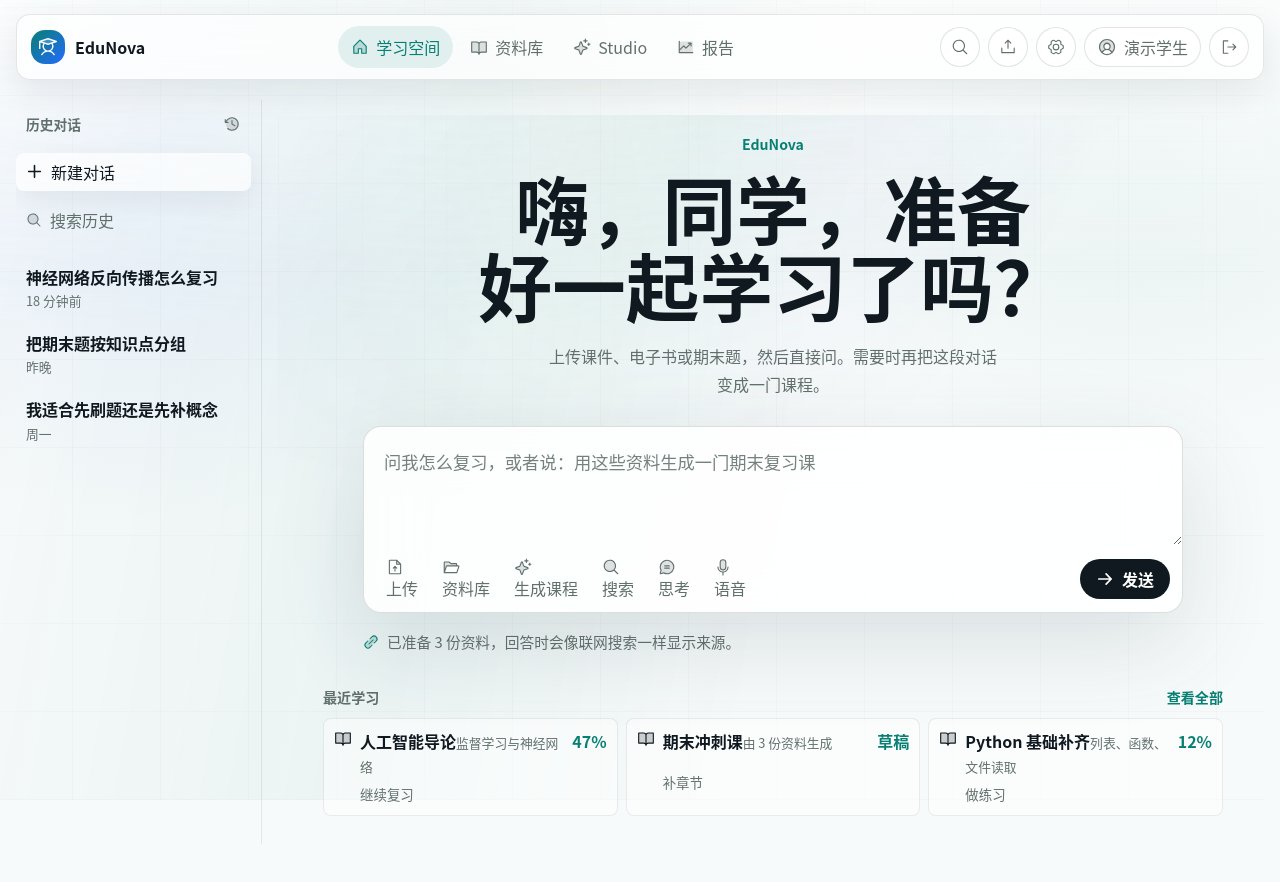
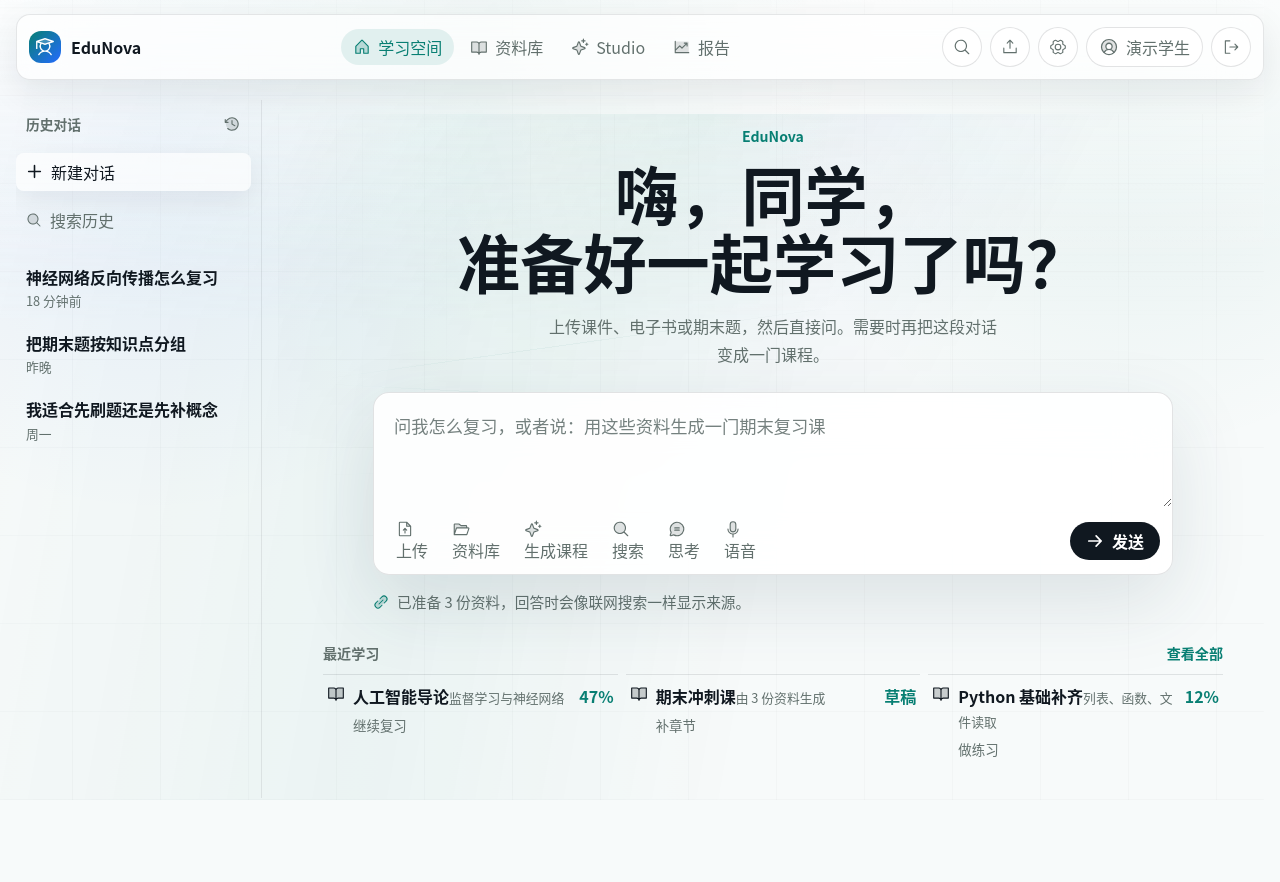
Before and after one commit to woshimaxfive/EduNova, a React (Vite) app in the folder frontend/: page /login in a window 1280 px wide. Both pictures are taken after a click on the button "登录". Shown: the top 882 px of the page. Built offline with nearby package versions, Linux system fonts and the light colour scheme.

Commit message:
style(frontend): polish learning home visual rhythm

```diff
--- a/frontend/src/pages/LearningSpacePage.tsx
+++ b/frontend/src/pages/LearningSpacePage.tsx
@@ -91,6 +91,11 @@ export function LearningSpacePage() {
   return (
     <LearningSpaceShell>
       <div className="learning-home">
+        <div className="learning-signal" aria-hidden="true">
+          <span />
+          <span />
+          <span />
+        </div>
         <section className="home-history-rail" aria-label="历史对话">
           <div className="home-rail-heading">
             <span>历史对话</span>
@@ -117,7 +122,10 @@ export function LearningSpacePage() {
         <section className="home-chat-stage" aria-label="AI 学习入口">
           <div className="home-hero-copy">
             <p className="home-kicker">EduNova</p>
-            <h1>嗨，同学，准备好一起学习了吗？</h1>
+            <h1>
+              <span>嗨，同学，</span>
+              <span>准备好一起学习了吗？</span>
+            </h1>
             <p>上传课件、电子书或期末题，然后直接问。需要时再把这段对话变成一门课程。</p>
           </div>
 
@@ -173,9 +181,10 @@ export function LearningSpacePage() {
               <span>最近学习</span>
               <button type="button">查看全部</button>
             </div>
-            <div className="recent-course-list">
+            <ul className="recent-course-list" aria-label="最近学习列表">
               {recentCourses.map((course) => (
-                <button className="recent-course" key={course.id} type="button">
+                <li key={course.id}>
+                  <button className="recent-course" type="button">
                     <BookOpen size={18} weight="duotone" aria-hidden="true" />
                     <span>
                       <strong>{course.title}</strong>
@@ -184,8 +193,9 @@ export function LearningSpacePage() {
                     <em>{course.progress}</em>
                     <span className="course-next">{course.next}</span>
                   </button>
+                </li>
               ))}
-            </div>
+            </ul>
           </section>
         </section>
       </div>
--- a/frontend/src/styles/global.css
+++ b/frontend/src/styles/global.css
@@ -146,13 +146,13 @@ a {
   align-items: center;
   gap: 20px;
   width: min(1420px, calc(100% - 32px));
-  min-height: 72px;
+  min-height: 62px;
   margin: 14px auto 0;
-  padding: 10px 14px;
+  padding: 8px 12px;
   border: 1px solid var(--line);
   border-radius: var(--radius);
   background: var(--surface);
-  box-shadow: 0 16px 44px rgba(20, 32, 29, 0.08);
+  box-shadow: 0 14px 38px rgba(20, 32, 29, 0.07);
   backdrop-filter: blur(22px);
   -webkit-backdrop-filter: blur(22px);
 }
@@ -195,9 +195,9 @@ a {
 }
 
 .brand-symbol {
-  width: 34px;
-  height: 34px;
-  border-radius: var(--radius);
+  width: 32px;
+  height: 32px;
+  border-radius: 12px;
   color: var(--accent-strong);
   background: var(--accent-soft);
 }
@@ -210,8 +210,8 @@ a {
 
 .nav-link {
   gap: 7px;
-  min-height: 42px;
-  padding: 0 13px;
+  min-height: 36px;
+  padding: 0 12px;
   border-radius: var(--radius-control);
   color: var(--text-muted);
   transition:
@@ -1964,7 +1964,7 @@ a {
   }
 }
 
-/* Phase 3R2: quiet conversation-first learning home */
+/* Phase 3R3: quiet conversation-first learning home */
 .learning-home {
   position: relative;
   display: grid;
@@ -1988,6 +1988,65 @@ a {
     repeating-linear-gradient(90deg, rgba(16, 24, 32, 0.022) 0 1px, transparent 1px 84px);
   mask-image: linear-gradient(180deg, rgba(0, 0, 0, 0.78), transparent);
   opacity: 0.82;
+}
+
+.learning-signal {
+  position: absolute;
+  inset: 30% 18% auto 22%;
+  z-index: 0;
+  height: 190px;
+  pointer-events: none;
+  opacity: 0.54;
+  mask-image: linear-gradient(90deg, transparent, rgba(0, 0, 0, 0.84) 18%, rgba(0, 0, 0, 0.78) 76%, transparent);
+}
+
+.learning-signal span {
+  position: absolute;
+  left: 0;
+  right: 0;
+  height: 1px;
+  background: linear-gradient(90deg, transparent, rgba(8, 127, 115, 0.2), rgba(16, 24, 32, 0.05), transparent);
+  transform-origin: 50% 50%;
+}
+
+.learning-signal span:nth-child(1) {
+  top: 22px;
+  transform: rotate(-8deg);
+}
+
+.learning-signal span:nth-child(2) {
+  top: 92px;
+  transform: rotate(3deg);
+}
+
+.learning-signal span:nth-child(3) {
+  top: 154px;
+  transform: rotate(-2deg);
+}
+
+@media (prefers-reduced-motion: no-preference) {
+  .learning-signal span {
+    animation: learning-signal-drift 8s ease-in-out infinite alternate;
+  }
+
+  .learning-signal span:nth-child(2) {
+    animation-delay: 1.2s;
+  }
+
+  .learning-signal span:nth-child(3) {
+    animation-delay: 2.1s;
+  }
+}
+
+@keyframes learning-signal-drift {
+  from {
+    opacity: 0.46;
+    translate: -8px 0;
+  }
+  to {
+    opacity: 0.9;
+    translate: 10px 0;
+  }
 }
 
 .home-history-rail,
@@ -2104,9 +2163,9 @@ a {
   display: grid;
   align-content: center;
   justify-items: center;
-  gap: 18px;
+  gap: 16px;
   min-height: calc(100dvh - 142px);
-  padding: 34px 18px 28px;
+  padding: 26px 18px 28px;
 }
 
 .home-hero-copy {
@@ -2116,7 +2175,7 @@ a {
 }
 
 .home-kicker {
-  margin: 0 0 14px;
+  margin: 0 0 12px;
   color: var(--accent-strong);
   font-size: 0.88rem;
   font-weight: 850;
@@ -2124,29 +2183,33 @@ a {
 
 .home-hero-copy h1 {
   margin: 0;
-  font-size: 4.6rem;
-  font-weight: 900;
-  line-height: 1.05;
+  font-size: 3.95rem;
+  font-weight: 840;
+  line-height: 1.08;
   letter-spacing: 0;
   text-wrap: balance;
 }
 
+.home-hero-copy h1 span {
+  display: block;
+}
+
 .home-hero-copy p:not(.home-kicker) {
   max-width: 52ch;
-  margin: 18px auto 0;
+  margin: 16px auto 0;
   color: var(--text-muted);
   line-height: 1.75;
 }
 
 .conversation-composer {
-  width: min(820px, 100%);
-  margin: 10px auto 0;
-  border: 1px solid rgba(16, 24, 32, 0.14);
-  border-radius: 18px;
-  background: rgba(255, 255, 255, 0.86);
+  width: min(800px, 100%);
+  margin: 8px auto 0;
+  border: 1px solid rgba(16, 24, 32, 0.12);
+  border-radius: 16px;
+  background: rgba(255, 255, 255, 0.9);
   box-shadow:
     inset 0 1px 0 rgba(255, 255, 255, 0.72),
-    0 30px 90px rgba(39, 69, 82, 0.14);
+    0 28px 78px rgba(39, 69, 82, 0.13);
   backdrop-filter: blur(26px);
   -webkit-backdrop-filter: blur(26px);
   overflow: hidden;
@@ -2154,8 +2217,8 @@ a {
 
 .conversation-composer textarea {
   width: 100%;
-  min-height: 118px;
-  padding: 20px 20px 8px;
+  min-height: 108px;
+  padding: 18px 20px 8px;
   resize: vertical;
   border: 0;
   outline: 0;
@@ -2183,7 +2246,7 @@ a {
 
 .composer-toolbar button {
   gap: 7px;
-  min-height: 34px;
+  min-height: 32px;
   padding: 0 10px;
   border: 0;
   border-radius: 8px;
@@ -2207,7 +2270,7 @@ a {
   align-items: center;
   justify-content: center;
   gap: 8px;
-  min-height: 40px;
+  min-height: 38px;
   padding: 0 15px;
   border: 1px solid transparent;
   border-radius: 999px;
@@ -2227,7 +2290,7 @@ a {
 
 .selected-materials-note {
   gap: 8px;
-  width: min(820px, 100%);
+  width: min(800px, 100%);
   margin: 0 auto;
   color: var(--text-muted);
   font-size: 0.92rem;
@@ -2239,7 +2302,7 @@ a {
 
 .recent-course-strip {
   width: min(900px, 100%);
-  margin: 16px auto 0;
+  margin: 14px auto 0;
 }
 
 .recent-course-heading {
@@ -2261,6 +2324,13 @@ a {
   display: grid;
   grid-template-columns: repeat(3, minmax(0, 1fr));
   gap: 8px;
+  margin: 0;
+  padding: 0;
+  list-style: none;
+}
+
+.recent-course-list li {
+  min-width: 0;
 }
 
 .recent-course {
@@ -2268,20 +2338,23 @@ a {
   grid-template-columns: auto minmax(0, 1fr) auto;
   gap: 8px;
   align-items: start;
-  min-height: 76px;
-  padding: 10px;
-  border: 1px solid rgba(16, 24, 32, 0.08);
-  border-radius: 8px;
+  width: 100%;
+  min-height: 68px;
+  padding: 9px 4px 10px;
+  border: 0;
+  border-top: 1px solid rgba(16, 24, 32, 0.1);
+  border-radius: 0;
   color: var(--text);
   text-align: left;
-  background: rgba(255, 255, 255, 0.52);
+  background: transparent;
   transition:
-    background 0.2s ease,
+    color 0.2s ease,
     transform 0.2s ease;
 }
 
 .recent-course:hover {
-  background: rgba(255, 255, 255, 0.82);
+  color: var(--accent-strong);
+  background: transparent;
 }
 
 .recent-course em {
@@ -2313,11 +2386,13 @@ a {
   display: grid;
   gap: 16px;
   width: min(620px, 100%);
-  padding: 24px;
+  padding: 26px;
   border: 1px solid rgba(255, 255, 255, 0.56);
-  border-radius: 12px;
-  background: rgba(255, 255, 255, 0.94);
-  box-shadow: 0 30px 90px rgba(16, 24, 32, 0.22);
+  border-radius: 14px;
+  background: rgba(255, 255, 255, 0.96);
+  box-shadow:
+    inset 0 1px 0 rgba(255, 255, 255, 0.7),
+    0 34px 96px rgba(16, 24, 32, 0.22);
 }
 
 .material-drawer {
@@ -2476,10 +2551,15 @@ a {
     height: 42%;
   }
 
+  .learning-signal {
+    inset: 24% -20% auto 0;
+    height: 150px;
+  }
+
   .home-chat-stage {
     order: 1;
     min-height: auto;
-    padding: 18px 0 8px;
+    padding: 14px 0 8px;
   }
 
   .home-history-rail {
@@ -2495,7 +2575,8 @@ a {
   }
 
   .home-hero-copy h1 {
-    font-size: 2.55rem;
+    font-size: 2.28rem;
+    font-weight: 820;
   }
 
   .home-hero-copy p:not(.home-kicker) {
@@ -2503,7 +2584,7 @@ a {
   }
 
   .conversation-composer textarea {
-    min-height: 116px;
+    min-height: 104px;
   }
 
   .composer-actions {
```
Also changed, not shown: 15 other files (tests, documents, lock files or other folders). Lines whose indentation alone changed are shown as unchanged.
